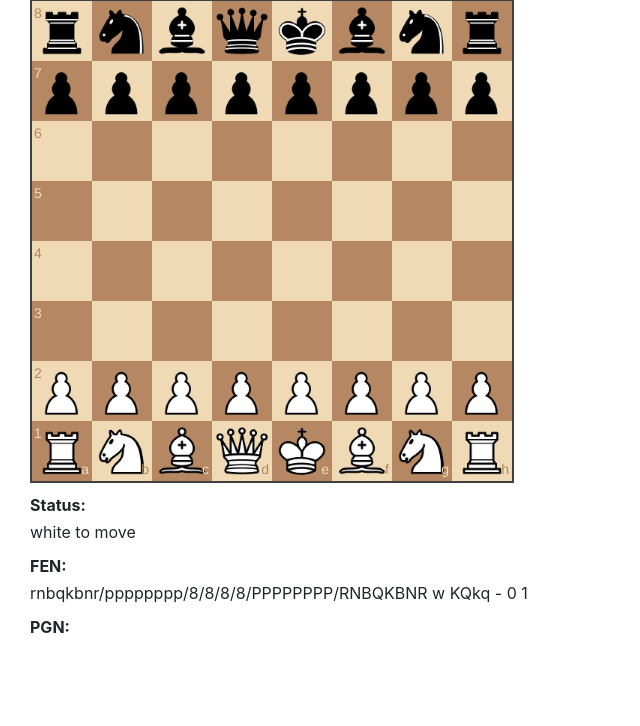
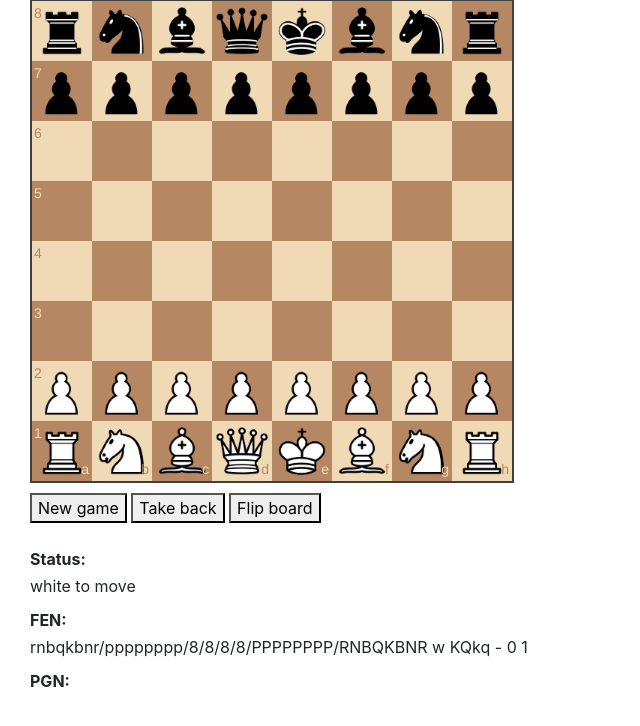
Before and after one commit to samwang2002/CrabStar, a Flask app: page / in a window 1280 px wide. Shown: the part 31-757 px from the top of the page, without its empty margins (0-640 px from the left). Run offline with Flask 2, Linux system fonts and the light colour scheme; some libraries are stand-ins or nearby versions.

Commit message:
added buttons

```diff
--- a/templates/crabstar.html
+++ b/templates/crabstar.html
@@ -30,6 +30,12 @@
 
     <body>
         <div id="boardGui"></div>
+
+        <button id="new_game">New game</button>
+        <button id="take_back">Take back</button>
+        <button id="flip_board">Flip board</button>
+        <br><br>
+
         <label><b>Status:</b></label>
         <div id="status"></div>
         <label><b>FEN:</b></label>
@@ -46,9 +52,31 @@
     var $fen = $('#fen')
     var $pgn = $('#pgn')
 
+    // new game button
+    $('#new_game').on('click', function() {
+        game.reset();
+        board.position('start');
+        updateStatus();
+    });
+
+    // take back button - reset to last player to move
+    $('#take_back').on('click', function() {
+        if (game.turn() === 'w')
+            game.undo();
+        game.undo();
+        board.position(game.fen());
+        updateStatus();
+    });
+
+    // board flip button
+    $('#flip_board').on('click', function() {
+        board.flip();
+    });
+
+    // piece dragged
     function onDragStart (source, piece, position, orientation) {
-        // do not pick up pieces if the game is over
-        if (game.game_over()) return false
+        // do not pick up pieces if the game is over or computer is thinking
+        if (game.game_over() || game.turn() === 'b') return false
 
         // only pick up pieces for the side to move
         if ((game.turn() === 'w' && piece.search(/^b/) !== -1) ||
@@ -57,6 +85,7 @@
         }
     }
 
+    // player has moved
     function onDrop (source, target) {
         // see if the move is legal
         var move = game.move({
@@ -70,7 +99,6 @@
 
         // make HTTP POST request to make move
         $.post('/make_move', {'fen': game.fen()}, function(data) {
-            console.log(data.best_move);
             game.move(data.best_move, { sloppy: true });
             board.position(game.fen());
             updateStatus();
@@ -85,6 +113,7 @@
         board.position(game.fen())
     }
 
+    // update game status variables
     function updateStatus () {
         var status = ''
 
@@ -126,6 +155,5 @@
         onSnapEnd: onSnapEnd
     }
     board = Chessboard('boardGui', config)
-
     updateStatus()
 </script>
```
Lines whose indentation alone changed are shown as unchanged.
